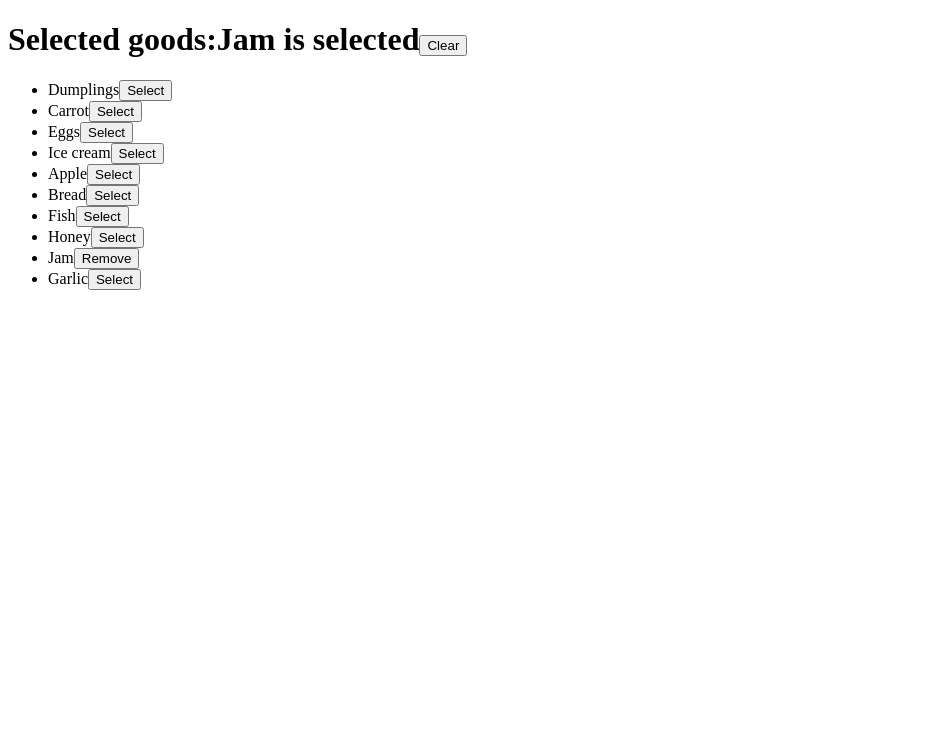
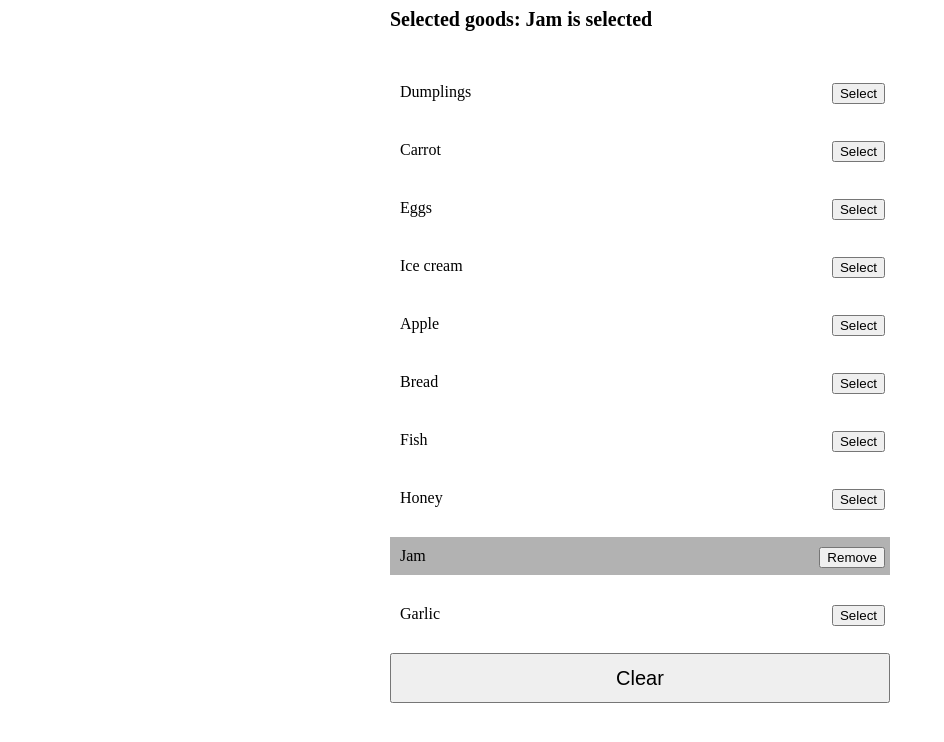
Before and after one commit to mate-academy/react_goods-selector, a React (Create React App) app: page / in a window 1280 px wide. Shown: the top 742 px of the page, without its empty margins (0-944 px from the left). Built offline with nearby package versions, Linux system fonts and the light colour scheme.

Commit message:
added styles

```diff
--- a/package.json
+++ b/package.json
@@ -8,6 +8,7 @@
   "dependencies": {
     "@cypress/react": "^5.12.4",
     "bulma": "^0.9.3",
+    "classnames": "^2.3.1",
     "react": "^17.0.2",
     "react-dom": "^17.0.2",
     "react-scripts": "^4.0.3"
--- a/src/App.scss
+++ b/src/App.scss
@@ -1,3 +1,48 @@
 * {
   box-sizing: border-box;
 }
+
+.goods {
+  width: 500px;
+  margin: 0 auto;
+
+  &-title {
+    height: 45px;
+    margin: 0;
+    padding: 0;
+
+    font-size: 20px;
+  }
+
+  &-list {
+    position: relative;
+    list-style: none;
+    margin: 0;
+    padding: 0;
+
+    &__item {
+      display: block;
+      cursor: pointer;
+
+      padding: 10px;
+      margin-top: 20px;
+    }
+  }
+
+  &__active {
+    background: rgba(0, 0, 0, 0.3);
+  }
+}
+
+.btn {
+  position: absolute;
+  right: 5px;
+}
+
+.clear-btn {
+  margin-top: 20px;
+  width: 100%;
+  height: 50px;
+
+  font-size: 20px;
+}
--- a/src/App.tsx
+++ b/src/App.tsx
@@ -1,4 +1,6 @@
 import React from 'react';
+import classNames from 'classnames';
+
 import './App.scss';
 
 const goodsFromServer: string[] = [
@@ -68,32 +70,30 @@ class App extends React.Component<{}, State> {
   render() {
     return (
       <div className="App">
-
         <div className="goods">
-          <h1>
+          <h1 className="goods-title">
             Selected goods:
+            {' '}
             {this.getTitle()}
-            {this.state.selectedGoods.length > 0
-              ? (
-                <button
-                  type="button"
-                  onClick={() => this.clearSelects()}
-                >
-                  Clear
-                </button>
-              )
-              : null}
           </h1>
 
-          <ul>
+          <ul className="goods-list">
             {goodsFromServer.map(good => {
               const isSelect = this.state.selectedGoods.includes(good);
 
               return (
-                <li key={good}>
+                <label
+                  className={classNames('goods-list__item',
+                    {
+                      goods__active: isSelect,
+                    })}
+                  key={good}
+                >
+                  <li>
                     {good}
                     <button
                       type="button"
+                      className="btn"
                       onClick={isSelect
                         ? () => this.removeGood(good)
                         : () => this.selectGood(good)}
@@ -101,11 +101,24 @@ class App extends React.Component<{}, State> {
                       {isSelect ? 'Remove' : 'Select'}
                     </button>
                   </li>
+                </label>
               );
             })}
           </ul>
+
+          {this.state.selectedGoods.length > 0
+            ? (
+              <button
+                type="button"
+                className="clear-btn"
+                onClick={() => this.clearSelects()}
+              >
+                Clear
+              </button>
+            )
+            : null}
+
         </div>
-
       </div>
     );
   }
```
Also changed, not shown: 2 other files (tests, documents, lock files or other folders). Lines whose indentation alone changed are shown as unchanged.
